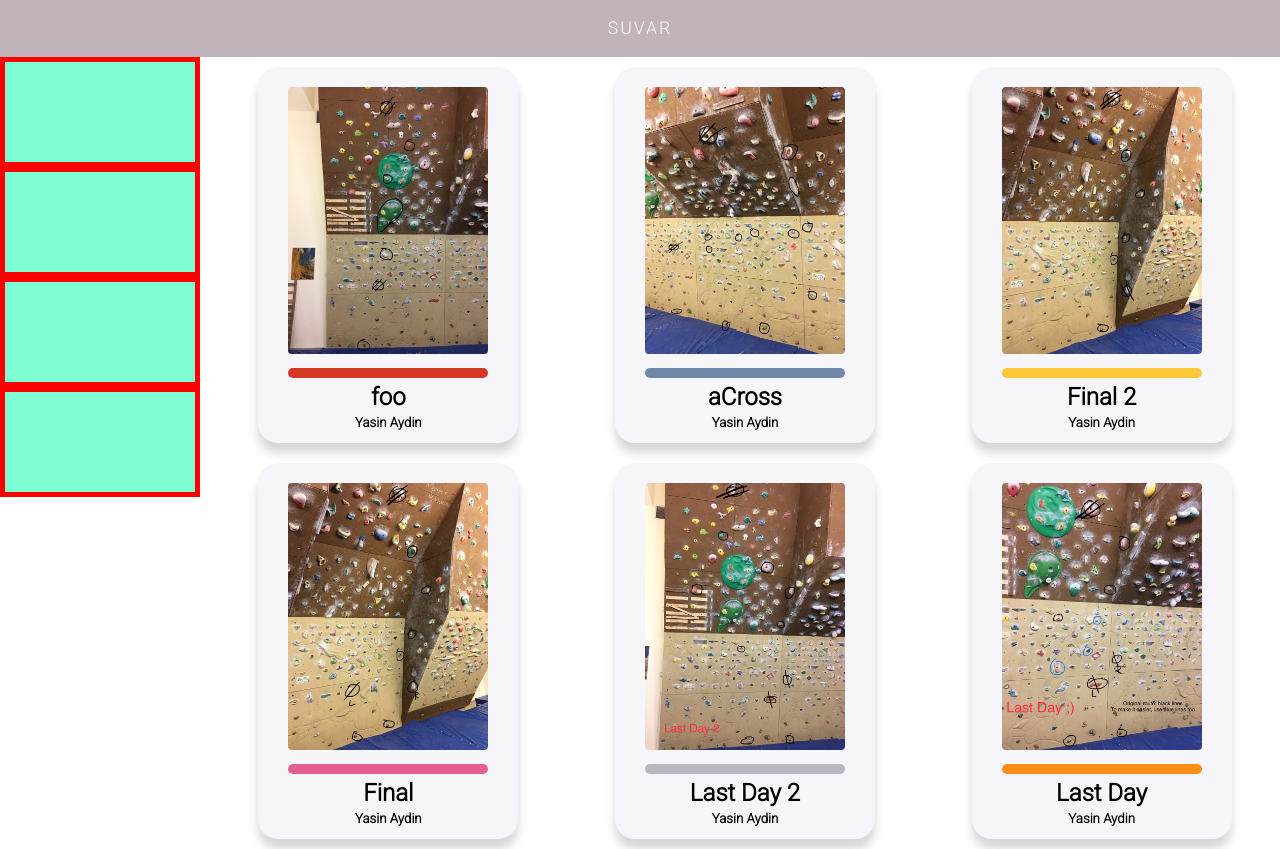
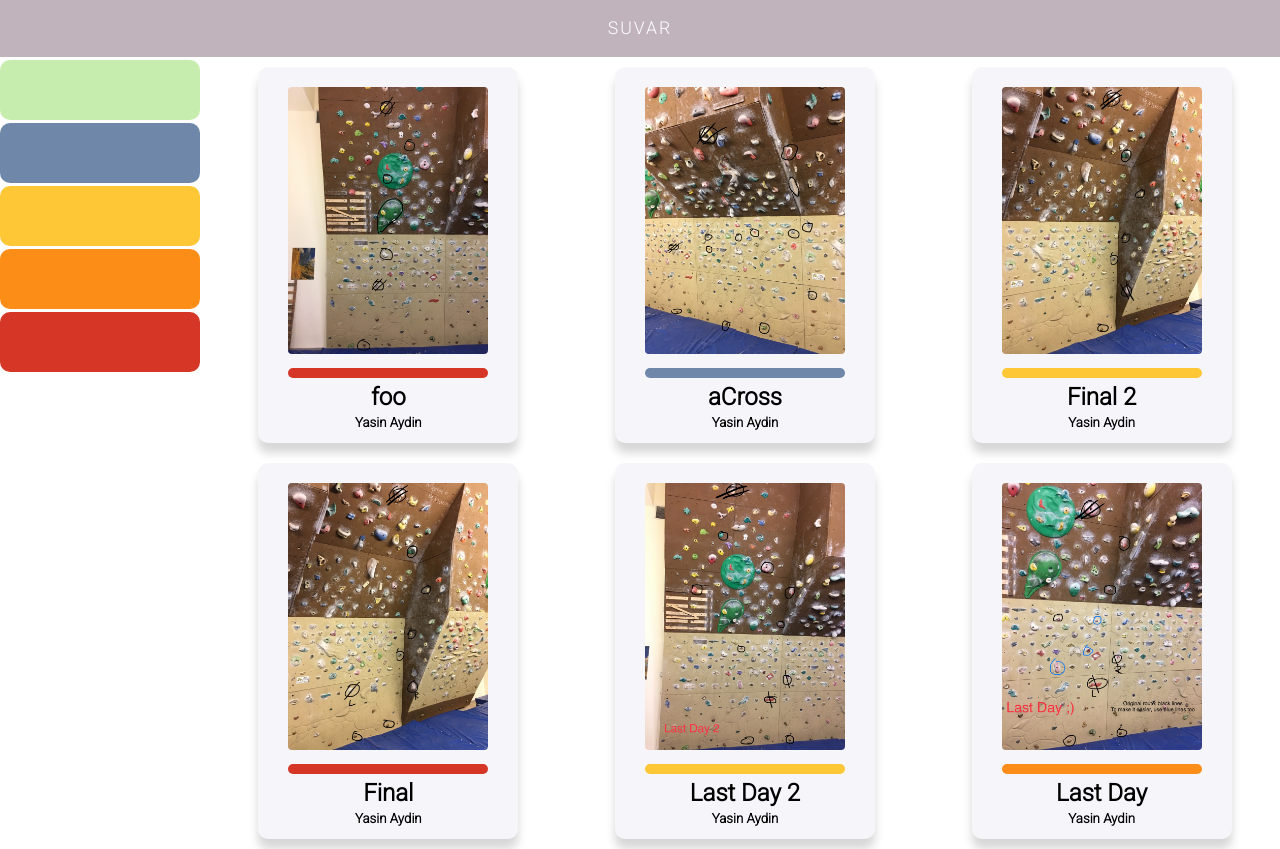
Before and after one commit to berkeatac/suvar, a React (Create React App) app: page / in a window 1280 px wide. Built offline with nearby package versions, Linux system fonts and the light colour scheme.

Commit message:
Add filtering & grade state

```diff
--- a/src/components/App.css
+++ b/src/components/App.css
@@ -13,7 +13,7 @@
   display: block;
   height: 100px;
   background-color: aquamarine;
-  border: 5px solid red
+  border: 5px solid red;
 }
 
 .cards-content-wrapper {
@@ -24,6 +24,12 @@
   display: grid;
   justify-content: space-around;
   grid-template-columns: repeat(1, 1fr);
+}
+
+.route-card-wrapper {
+  max-width: 300px;
+  min-width: 260px;
+  margin: 10px auto;
 }
 
 @media only screen and (min-width: 780px) {
--- a/src/components/App.js
+++ b/src/components/App.js
@@ -1,16 +1,32 @@
-import React, { useContext, useEffect } from "react";
+import React, { useContext, useEffect, useState } from "react";
 import Header from "../components/Header/Header";
 import RouteCard from "../components/RouteCard/RouteCard";
 import CheckBox from "../elements/CheckBox/CheckBox";
+import FilterItem from "../components/FilterItem/FilterItem";
+
 import images from "../constants/images";
 
 import "normalize.css";
-import "./App.css"
+import "./App.css";
 
 const App = () => {
+  const [grades, setGrades] = useState({
+    green: true,
+    blue: true,
+    yellow: true,
+    orange: true,
+    red: true,
+  });
+
+  const handleGradeChange = (grade) => {
+    setGrades({ ...grades, [grade]: !grades[grade] });
+    console.log(grades);
+  };
+
   const renderCards = (imgs) => {
-    imgs.map(element => (
-      <div style={{ maxWidth: "500px", display: "inline", margin: "10px" }}>
+    imgs = imgs.filter((item) => grades[item.grade] === true);
+    return imgs.map((element) => (
+      <div className="route-card-wrapper">
         <RouteCard
           imgUrl={element.src}
           routeName={element.title}
@@ -18,39 +34,47 @@ const App = () => {
           color={element.grade}
         />
       </div>
-    ))
-  }
+    ));
+  };
 
   return (
-    <>
+    <div>
       <div>
         <Header></Header>
       </div>
       <div className="wrapper">
         <div className="sidebar">
-            <div className="sidebar-element"></div>
-            <div className="sidebar-element"></div>
-            <div className="sidebar-element"></div>
-            <div className="sidebar-element"></div>
+          <FilterItem
+            color="green"
+            selected={grades.green}
+            handleGradeChange={handleGradeChange}
+          />
+          <FilterItem
+            color="blue"
+            selected={grades.blue}
+            handleGradeChange={handleGradeChange}
+          />
+          <FilterItem
+            color="yellow"
+            selected={grades.yellow}
+            handleGradeChange={handleGradeChange}
+          />
+          <FilterItem
+            color="orange"
+            selected={grades.orange}
+            handleGradeChange={handleGradeChange}
+          />
+          <FilterItem
+            color="red"
+            selected={grades.red}
+            handleGradeChange={handleGradeChange}
+          />
         </div>
         <div className="cards-content-wrapper">
-          <div className="cards-content" >
-          {
-          images.map(element => (
-            <div style={{ maxWidth: "300px", minWidth: "260px", margin: "10px auto" }}>
-              <RouteCard
-                imgUrl={element.src}
-                routeName={element.title}
-                routeSetter={element.creator}
-                color={element.grade}
-                />
-             </div>))
-          }
-        </div>
-
+          <div className="cards-content">{renderCards(images)}</div>
         </div>
       </div>
-    </>
+    </div>
   );
 };
 
--- /dev/null
+++ b/src/components/FilterItem/FilterItem.css
@@ -0,0 +1,9 @@
+.filter-item {
+  display: flex;
+  height: 50px;
+  border: 5px solid;
+  border-radius: 10px;
+  margin-top: 3px;
+  justify-content: center;
+  align-items: center;
+}
--- /dev/null
+++ b/src/components/FilterItem/FilterItem.js
@@ -0,0 +1,21 @@
+import React from "react";
+import "./FilterItem.css";
+import colors from "../../constants/colors";
+
+const FilterItem = (props) => {
+  return (
+    <div
+      className="filter-item"
+      style={{
+        borderColor: colors[`g_${props.color}`],
+        backgroundColor: colors[`g_${props.color}`],
+        opacity: `${props.selected ? 1 : 0.4}`,
+      }}
+      onClick={() => props.handleGradeChange(props.color)}
+    >
+      {/* <h3>{props.color}</h3> */}
+    </div>
+  );
+};
+
+export default FilterItem;
--- a/src/constants/images.js
+++ b/src/constants/images.js
@@ -4,43 +4,43 @@ const images = [
     src: "_yasinaydin.JPG",
     title: "foo",
     creator: "Yasin Aydin",
-    grade: "red"
+    grade: "red",
   },
   {
     id: 2,
     src: "aCross_yasinaydin.JPG",
     title: "aCross",
     creator: "Yasin Aydin",
-    grade: "blue"
+    grade: "blue",
   },
   {
     id: 3,
     src: "final2_yasinaydin.JPG",
     title: "Final 2",
     creator: "Yasin Aydin",
-    grade: "yellow"
+    grade: "yellow",
   },
   {
     id: 4,
     src: "final_yasinaydin.JPG",
     title: "Final",
     creator: "Yasin Aydin",
-    grade: "pink"
+    grade: "red",
   },
   {
     id: 5,
     src: "Last Day2_yasinaydin.JPG",
     title: "Last Day 2",
     creator: "Yasin Aydin",
-    grade: "ungraded"
+    grade: "yellow",
   },
   {
     id: 6,
     src: `Last Day_yasinaydin.JPG`,
     title: "Last Day",
     creator: "Yasin Aydin",
-    grade: "orange"
-  }
+    grade: "orange",
+  },
 ];
 
 export default images;
--- a/src/elements/Card/Card.module.css
+++ b/src/elements/Card/Card.module.css
@@ -10,7 +10,7 @@
   /* height: 100%; */
   /* max-height: 400px; */
   /* margin: 20px; */
-  border-radius: 20px;
+  border-radius: 10px;
   box-shadow: 0px 10px 10px 0px rgba(0, 0, 0, 0.16);
 }
 @media only screen and (min-width: 600px) {
```
